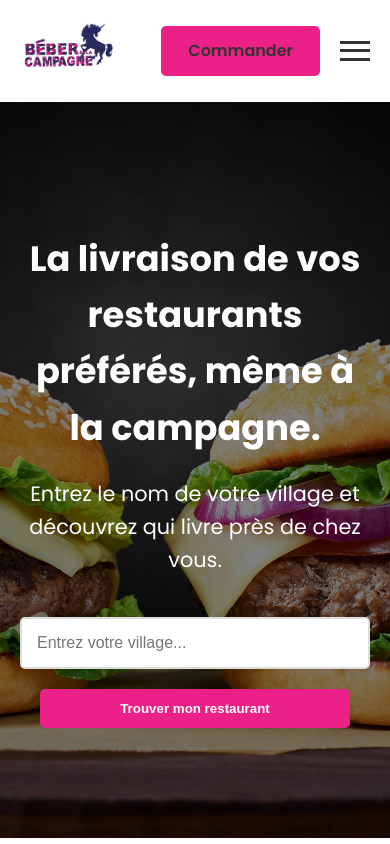
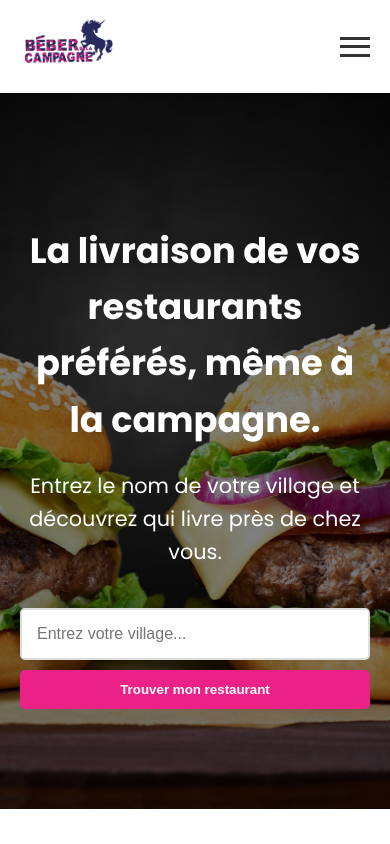
Before and after one commit to pimric/beber, a plain HTML site: page menu/index.html in a window 390 px wide. Shown: the top 844 px of the page. Drawn offline with Linux system fonts and the light colour scheme.

Commit message:
fix: Correct button alignment on mobile

```diff
--- a/menu/index.html
+++ b/menu/index.html
@@ -56,7 +56,7 @@
             font-weight: 400;
         }
 
-        .main-nav a {
+        .nav-links a:not(.btn) {
             margin-left: 25px;
             text-decoration: none;
             color: var(--secondary-color);
@@ -64,7 +64,7 @@
             transition: color 0.3s ease;
         }
 
-        .main-nav a:hover {
+        .nav-links a:not(.btn):hover {
             color: var(--primary-color);
         }
 
@@ -301,13 +301,9 @@
                 display: flex; /* Show when active */
             }
 
-            .main-nav a {
+            .nav-links a {
                 margin: 10px 20px; /* Adjust spacing for vertical menu */
                 font-size: 1rem;
-            }
-
-            .btn-primary {
-                margin: 10px 20px; /* Adjust spacing for button */
             }
 
             .hamburger-menu {
@@ -485,13 +481,13 @@
             <div class="header-content">
                 <a href="#" class="logo"><img src="../images_beber/500PX-LOGO-BEBER.png" alt="Logo Hubert de la Campagne" style="max-height: 50px;"></a>
                 <nav class="main-nav">
-                    <a href="menu/index.html" class="btn btn-primary">Commander</a>
                     <div class="hamburger-menu">
                         <div class="bar"></div>
                         <div class="bar"></div>
                         <div class="bar"></div>
                     </div>
                     <div class="nav-links">
+                        <a href="menu/index.html" class="btn btn-primary">Commander</a>
                         <a href="#restaurants">Nos Restaurants</a>
                         <a href="#concept">Le Concept</a>
                         <a href="#faq">FAQ</a>
```
